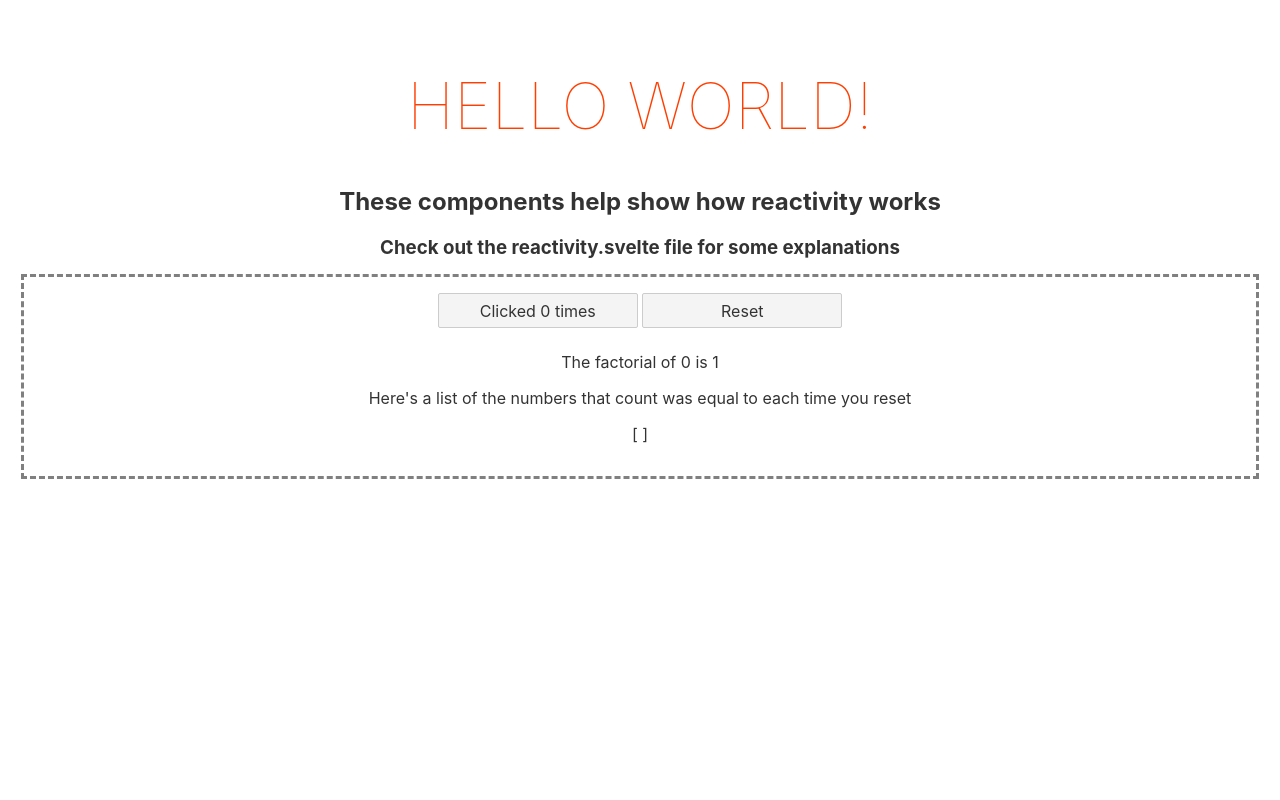
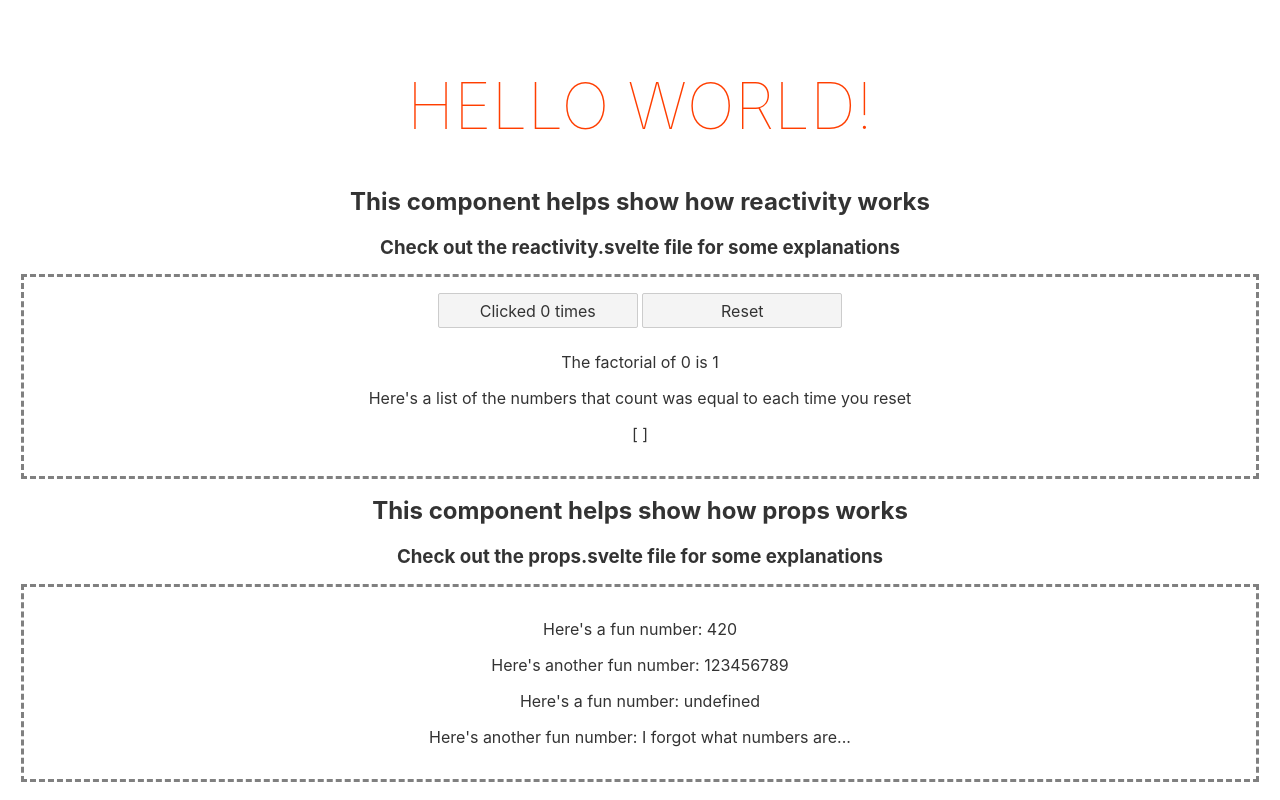
Before and after one commit to tylerablackham/svelte-basics, a Svelte app in the folder examples-svelte-app/: page / in a window 1280 px wide. Built offline with nearby package versions, Linux system fonts and the light colour scheme.

Commit message:
add props.svelte

```diff
--- a/examples-svelte-app/src/App.svelte
+++ b/examples-svelte-app/src/App.svelte
@@ -1,14 +1,21 @@
 <script>
 	import Reactivity from "./reactivity.svelte"
+	import Props from "./props.svelte"
 	export let name;
 </script>
 
 <main>
 	<h1>Hello {name}!</h1>
-	<h2>These components help show how reactivity works</h2>
+	<h2>This component helps show how reactivity works</h2>
 	<h3>Check out the reactivity.svelte file for some explanations</h3>
 	<div style="outline-style: dashed; outline-color: gray; padding: 1em">
 		<Reactivity />
+	</div>
+	<h2>This component helps show how props works</h2>
+	<h3>Check out the props.svelte file for some explanations</h3>
+	<div style="outline-style: dashed; outline-color: gray; padding: 1em">
+		<Props number={420} number2={123456789}/>
+		<Props />
 	</div>
 
 </main>
--- /dev/null
+++ b/examples-svelte-app/src/props.svelte
@@ -0,0 +1,16 @@
+<!--
+- Props are properties declared that allow you to pass data from one component to its children.
+- The prop, 'number', is not defined here but it is exported, and in the App.svelte file, it is defined when the Props
+component is added. If you remove export from the declaration of 'number', you'll see that it becomes undefined.
+- Props can be given a default value also, as seen with 'number2'. If a value is not specified in App.svelte, then it will
+stick to the default value instead of being undefined.
+-->
+
+
+<script>
+    export let number
+    export let number2 = 'I forgot what numbers are...'
+</script>
+
+<p>Here's a fun number: {number}</p>
+<p>Here's another fun number: {number2}</p>
--- a/examples-svelte-app/src/reactivity.svelte
+++ b/examples-svelte-app/src/reactivity.svelte
@@ -1,10 +1,10 @@
 <!--Here we look at reactivity, here are some examples:
  - count, which reacts to a button click
  - big, which reruns its declaration when any value referenced is changed
- - the console.log statement on line 10 is reactive statement
+ - the console.log statement on line 13 is reactive statement
  - numbersOnReset is an array. the reactivity of arrays and objects work a
     little bit differently. if an array is only mutated, that change will not trigger
-    and update. You can trigger an update by reassigning the array or object as seen on line 21 -->
+    and update. You can trigger an update by reassigning the array or object as seen on line 22 -->
 
 <script>
     let count = 0;
```
